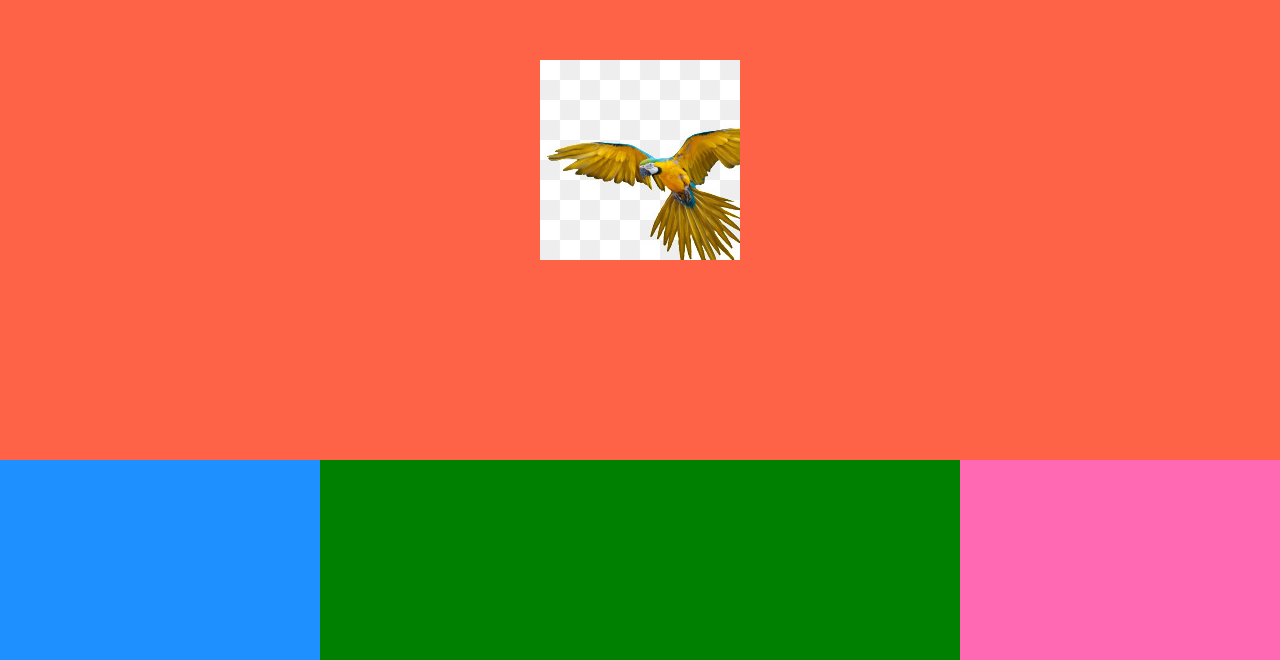
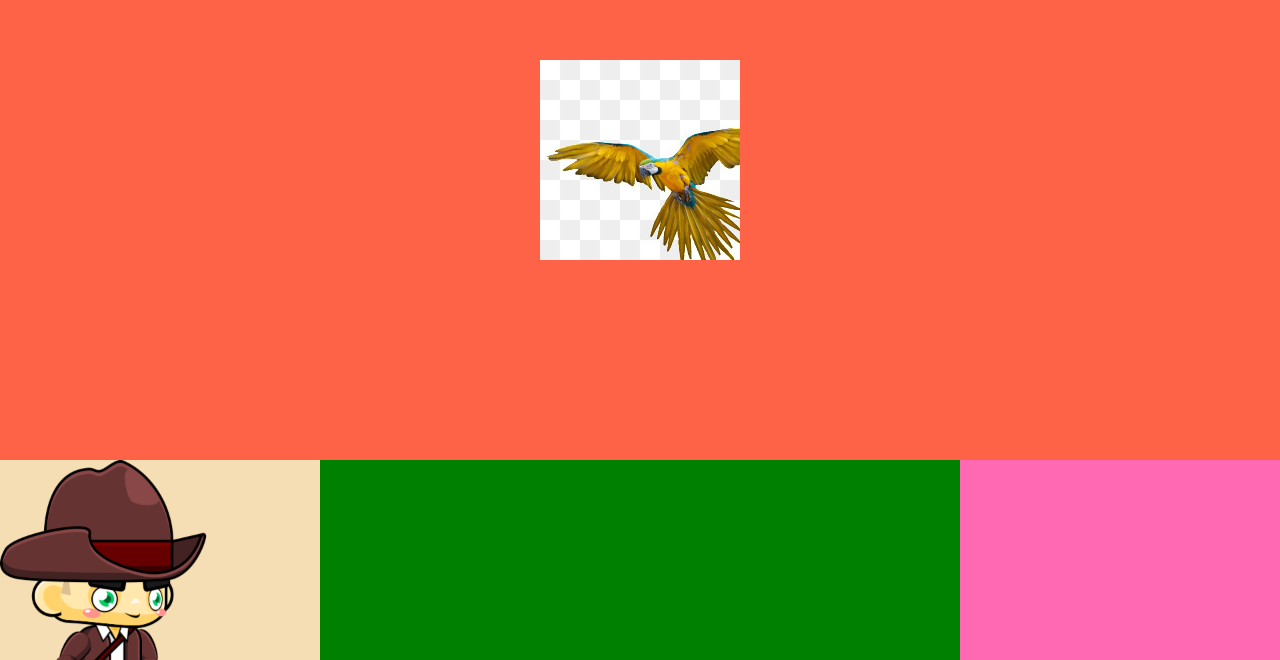
Before and after one commit to patty-cc/Full_stack_educational_app, a plain HTML site: page client/build/index.html in a window 1280 px wide. Shown: the part 140-800 px from the top of the page. Drawn offline with Linux system fonts and the light colour scheme.

Commit message:
Character 1 but flashes

```diff
--- /dev/null
+++ b/client/build/character1.js
@@ -0,0 +1,60 @@
+var canvasWidth = 450;
+var canvasHeight = 300;
+
+var spriteWidth = 1595;
+var spriteHeight = 972;
+
+var rows = 2;
+var cols = 5;
+
+var trackRight = 0;
+
+var trackLeft = 1;
+
+var width = spriteWidth/cols;
+
+var height = spriteHeight/rows;
+
+var curFrame = 0;
+
+var frameCount = 10;
+
+var x=0;
+var y=0;
+
+var srcX=0;
+var srcY=0;
+
+var left = false;
+
+var right = false;
+
+var speed = 10;
+
+var canvas = document.getElementById('explorer1');
+
+canvas.width = canvasWidth;
+canvas.height = canvasHeight;
+
+var ctx = canvas.getContext("2d");
+
+var character = new Image();
+
+character.src = "character1.png";
+
+function updateFrame(){
+
+ curFrame = ++curFrame % frameCount;
+
+ srcX = curFrame * width;
+ ctx.clearRect(x,y,width,height);
+}
+
+function draw(){
+
+ updateFrame();
+
+ ctx.drawImage(character,srcX,srcY,width,height,x,y,width,height);
+}
+
+setInterval(draw,100);
--- a/client/build/index.html
+++ b/client/build/index.html
@@ -11,9 +11,13 @@
     </main>
 
     <div id="text-box-wrapper">
-      <div id="boy-explorer"></div>
+      <div class="boy-explorer">
+        <canvas class="boy-explorer" id="explorer1" width=100% height=100%> </canvas>
+      </div>
       <div id="text-box"></div>
-      <div id="girl-explorer"></div>
+      <div class="girl-explorer"></div>
     </div>
+
+    <script type="text/javascript" src="character1.js"></script>
   </body>
 </html>
--- a/client/build/public/styles.css
+++ b/client/build/public/styles.css
@@ -37,13 +37,13 @@ body {
   bottom: 0;
 }
 
-#boy-explorer {
-  background-color: dodgerblue;
+.boy-explorer {
+  /*background-color: dodgerblue;*/
   height: 100%;
   flex: 1;
 }
 
-#girl-explorer {
+.girl-explorer {
   background-color: hotpink;
   height: 100%;
   flex: 1;
```
Also changed, not shown: client/build/character1.png (added).
